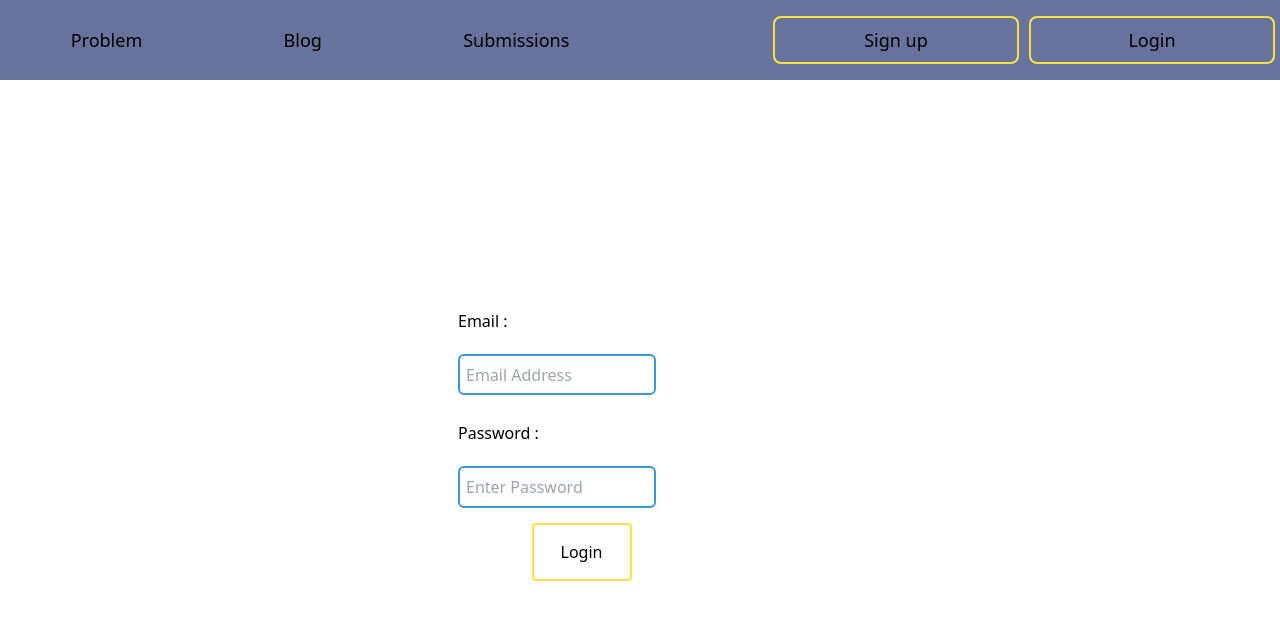
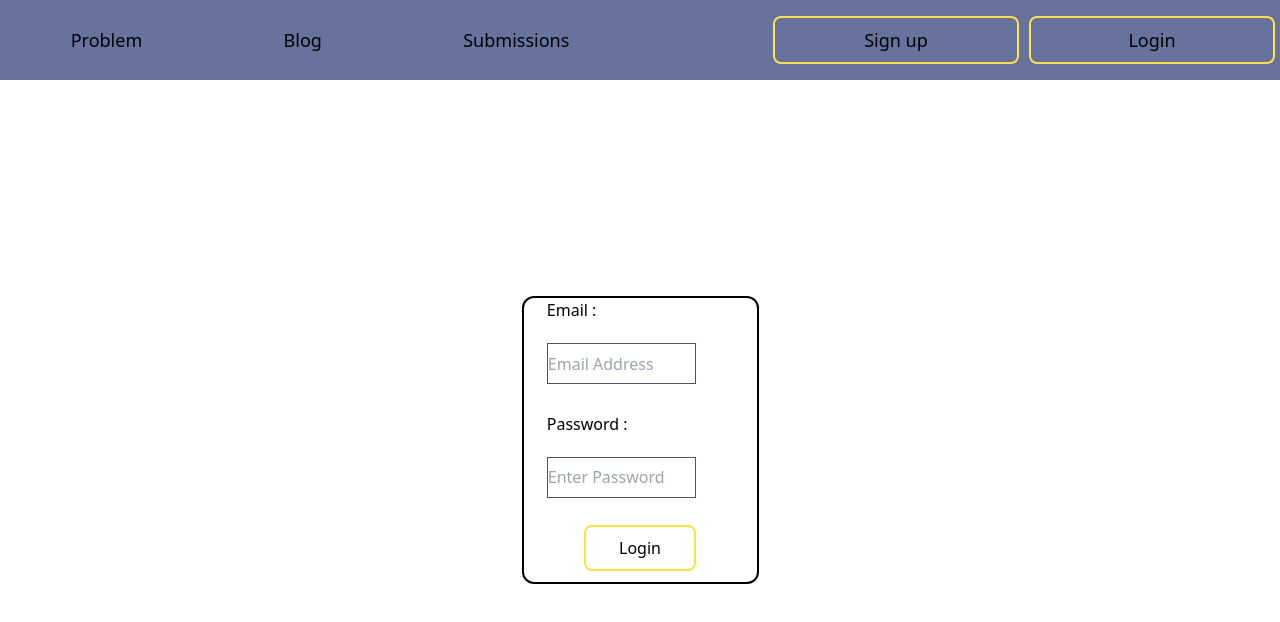
Before and after one commit to imkhushboo/Leetcode_clone, a React (Vite) app in the folder client/: page /login in a window 1280 px wide. Shown: the top 622 px of the page. Built offline with nearby package versions, Linux system fonts and the light colour scheme.

Commit message:
Modified Login css

```diff
--- a/client/src/CSS/stylesignup.css
+++ b/client/src/CSS/stylesignup.css
@@ -1,15 +1,6 @@
 *{
     overflow-x: hidden;
 }
-   .login ,.signup{
-    display: flex;
-    align-items: center;
-    width: 30%;
-    margin-left:auto;
-    margin-right :auto;
-    height :90vh;
-
-   }
 
    .detail-input{
     @apply flex h-[48%]
@@ -58,19 +49,8 @@
 
 
 
-   .login .form{
+   .form{
     @apply flex flex-col justify-around h-2/5
-   }
-
-   .login .detail{
-    height: 30%;
-   }
-
-   .login .btn{
-    height: 20%;
-   }
-   .login .btn button{
-    height: 100%;
    }
    .detail{
 
--- a/client/src/Components/Login.jsx
+++ b/client/src/Components/Login.jsx
@@ -1,5 +1,5 @@
 import React, { useState ,useEffect, useContext} from 'react';
-import '../CSS/stylesignup.css';
+// import '../CSS/stylesignup.css';
 import { Navigate, useNavigate } from 'react-router-dom';
 import Navbar from './Navbar';
 import { Formik, Form, Field, ErrorMessage, useFormik } from 'formik';
@@ -113,18 +113,18 @@ function Login() {
 
 
   return (
-      <div className='login'>
+      <div className='flex items-center h-[90vh] justify-center'>
         <Toaster toastOptions={{
        className: 'toaster'}}
       position="top-center"
       reverseOrder={false}
      />
         <Formik>
-         <Form className='form' onSubmit={formik.handleSubmit}>
-        <div className ="detail">
-        <label htmlFor="email">Email : </label>
-        <div className="detail-input">
-        <Field id="email" type="email" placeholder='Email Address'  onBlur={formik.handleBlur} value={formik.values.email}  onChange={formik.handleChange} />
+         <Form className='bg-gray h-2/5  flex flex-col justify-between border-2 border-black divide-solid rounded-xl' onSubmit={formik.handleSubmit}>
+        <div  id="detail" className ="flex flex-col h-2/5 w-4/5 m-auto justify-between">
+        <label className='w-full'htmlFor="email">Email : </label>
+        <div id= "detail-input" className="flex h-3/5">
+        <Field className="h-3/5 w-4/5"id="email" type="email" placeholder='Email Address'  onBlur={formik.handleBlur} value={formik.values.email}  onChange={formik.handleChange} />
         {formik.touched.email?
         <div className="error">
                     {formik.errors.email ?
@@ -139,10 +139,10 @@ function Login() {
         </div>
 
         </div>
-        <div className ="detail">
-        <label htmlFor="password" >Password : </label>
-        <div className="detail-input">
-        <Field id="password" type="password" placeholder='Enter Password'  onBlur={formik.handleBlur} value={formik.values.password}  onChange={formik.handleChange} />
+        <div id="detail" className ="flex flex-col h-2/5 w-4/5 m-auto justify-between">
+        <label className="w-full"htmlFor="password" >Password : </label>
+        <div id="detail-input" className=' flex h-3/5'>
+        <Field className="h-3/5 w-4/5" id="password" type="password" placeholder='Enter Password'  onBlur={formik.handleBlur} value={formik.values.password}  onChange={formik.handleChange} />
         {formik.touched.password?
         <div className="error">
                     {formik.errors.password ?
@@ -156,8 +156,8 @@ function Login() {
 
         </div>
         </div>
-        <div className='btn'>
-        <button type='submit'> Login </button>
+        <div className='flex justify-center h-1/5'>
+        <button className='h-4/5'type='submit'> Login </button>
         </div>
         </Form>
         </Formik>
```
